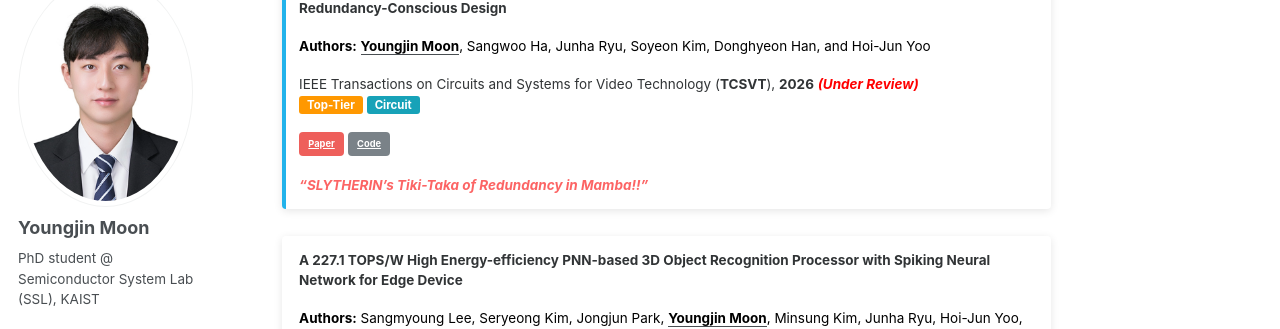
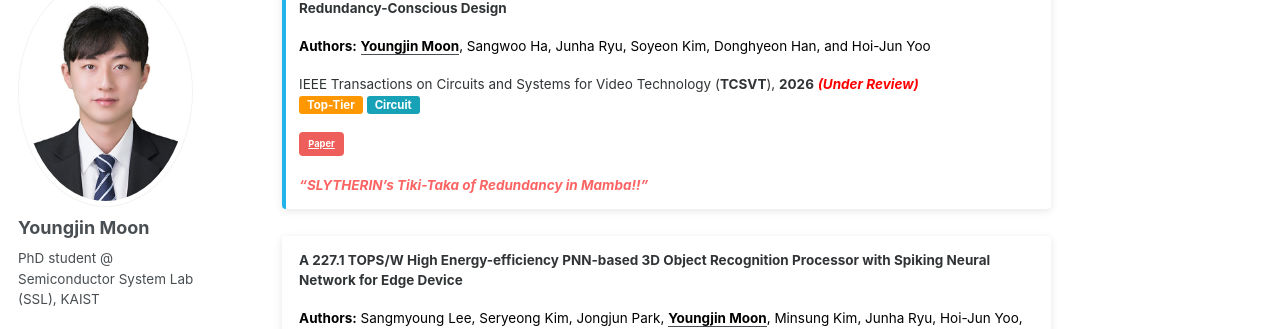
Before and after one commit to yjmoon99/yjmoon99.github.io, a Jekyll site: the page built from _pages/about.md, in a window 1280 px wide and 900 px high, scrolled down 1987 px. Shown: the part 122-451 px from the top of the window. Built offline with Jekyll 4.4.1, drawn with Linux system fonts in a browser that asks for light colours; some web fonts are replaced; a script that is not in the unit is left out.

Commit message:
Update Profile

```diff
--- a/_pages/about.md
+++ b/_pages/about.md
@@ -107,7 +107,8 @@ IEEE Symposium on VLSI Circuits (**S.VLSI**), **2025**
 IEEE Transactions on Circuits and Systems for Video Technology (**TCSVT**), **2026**  <em style="color: red; font-style: italic; font-weight: bold;">(Under Review)</em><br>
 <span style="background-color: #ff9800; color: white; padding: 2px 8px; border-radius: 3px; font-size: 0.85em; font-weight: bold;">Top-Tier</span> <span style="background-color: #17a2b8; color: white; padding: 2px 8px; border-radius: 3px; font-size: 0.85em; font-weight: bold;">Circuit</span>
 
-[Paper](#){: .btn .btn--danger .btn--small} [Code](#){: .btn .btn--small}
+[Paper](#){: .btn .btn--danger .btn--small}
+<!-- [Paper](#){: .btn .btn--danger .btn--small} [Code](#){: .btn .btn--small} -->
 
 <em style="color: rgb(252, 100, 100); font-weight: bold; font-style: italic;">"SLYTHERIN's Tiki-Taka of Redundancy in Mamba!!"</em>
 </div>
```
